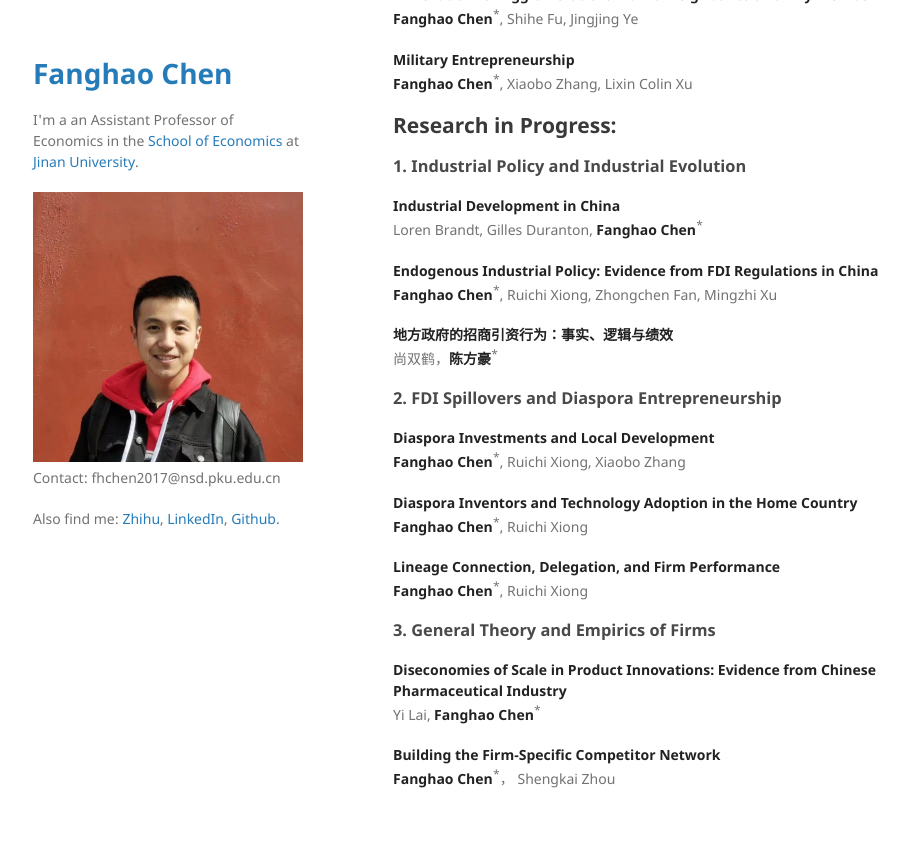
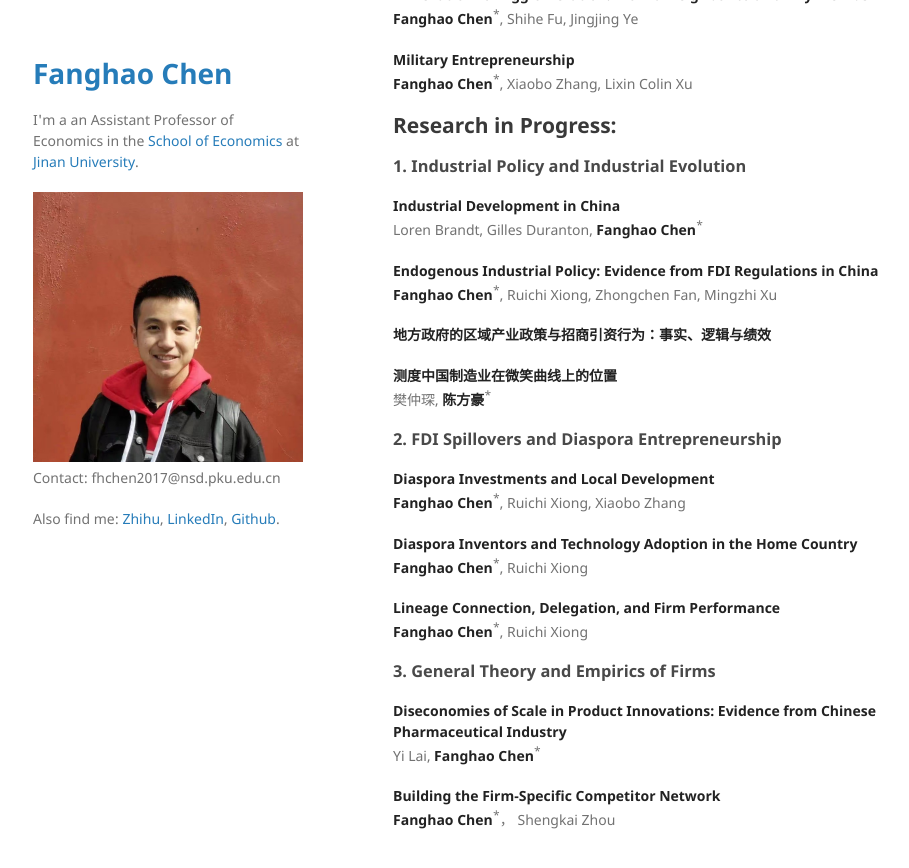
Before and after one commit to FanghaoChen/homepage, a Jekyll site: the page built from research.md, in a window 1280 px wide and 900 px high, scrolled down 716 px. Shown: the top 868 px of the window, without its empty margins (177-1086 px from the left). Built offline with Jekyll 4.4.1, drawn with Linux system fonts in a browser that asks for light colours.

Commit message:
Update research.md

```diff
--- a/research.md
+++ b/research.md
@@ -47,8 +47,10 @@ Loren Brandt, Gilles Duranton, **Fanghao Chen**<sup>*</sup>
 **Endogenous Industrial Policy: Evidence from FDI Regulations in China** <br/>
 **Fanghao Chen**<sup>*</sup>, Ruichi Xiong, Zhongchen Fan, Mingzhi Xu
 
-**地方政府的招商引资行为：事实、逻辑与绩效**  <br/>
-尚双鹤，**陈方豪**<sup>*</sup>
+**地方政府的区域产业政策与招商引资行为：事实、逻辑与绩效**  <br/>
+
+**测度中国制造业在微笑曲线上的位置** <br/>
+樊仲琛, **陈方豪**<sup>*</sup>
 
 ### 2. FDI Spillovers and Diaspora Entrepreneurship ###
 
```
